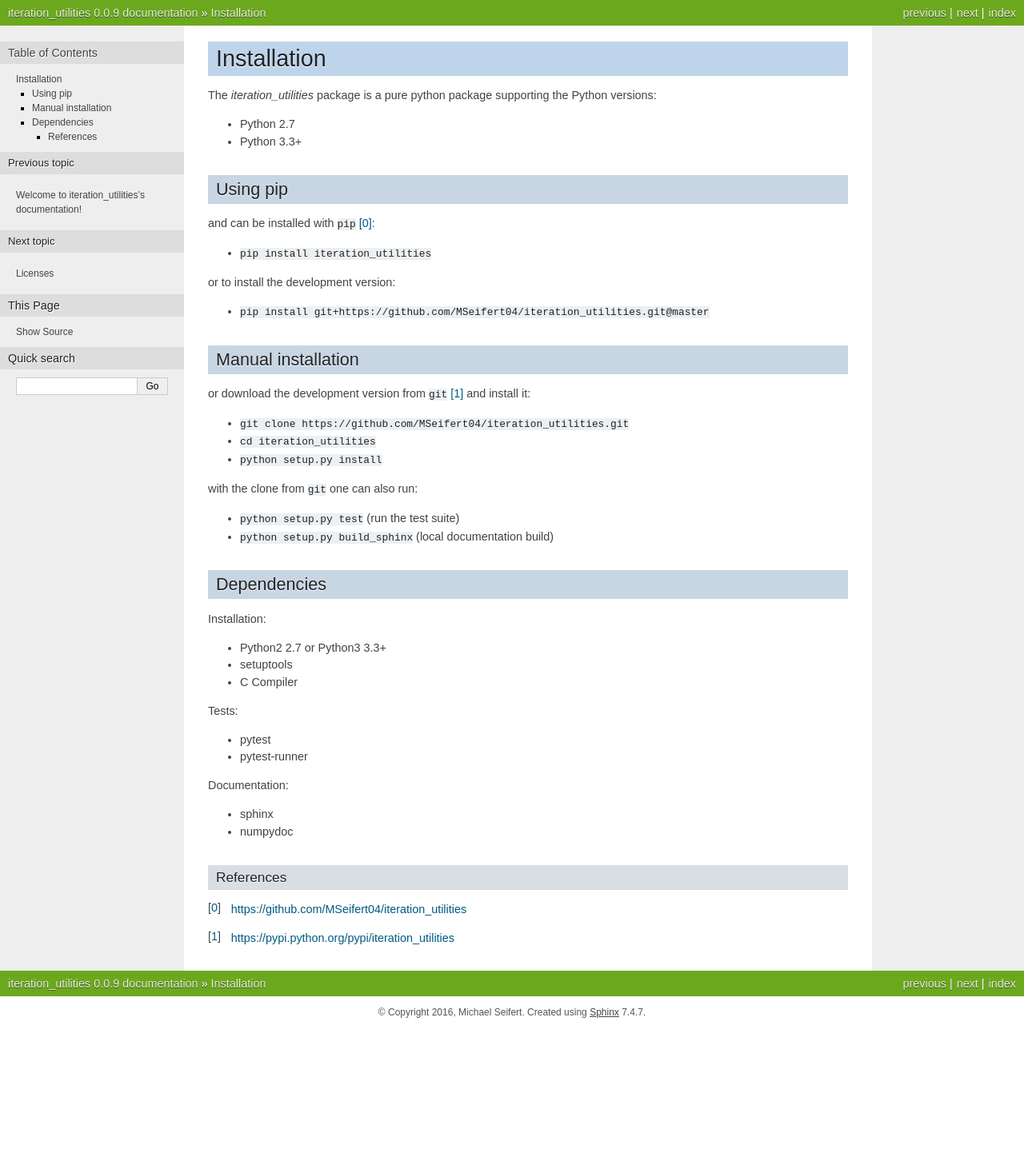
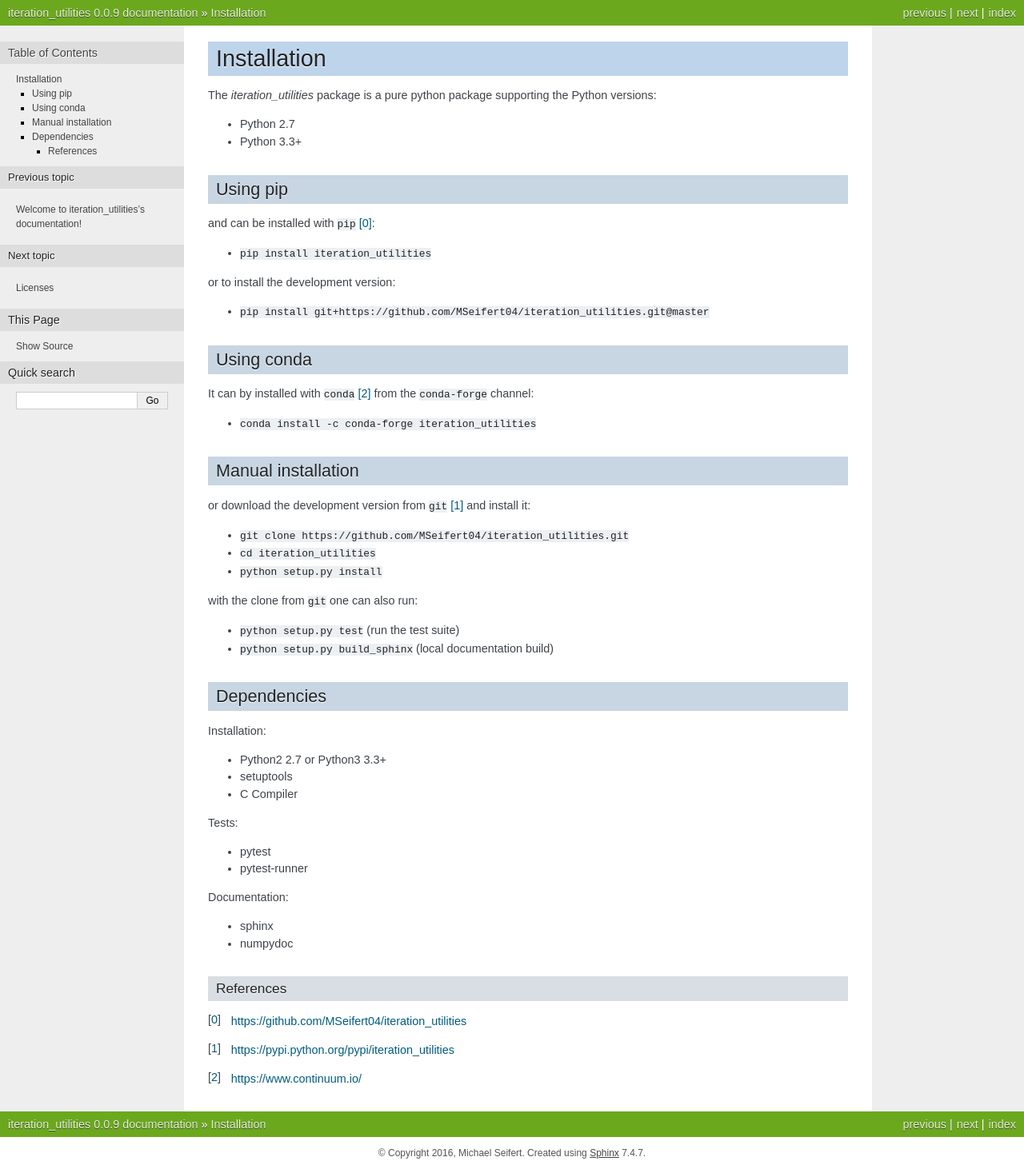
Before and after one commit to MSeifert04/iteration_utilities, a Sphinx documentation site: the page built from docs/installation.rst, in a window 1280 px wide. Shown: the whole page at 80% size. Built offline with Sphinx 7.4.7, drawn with Linux system fonts in a browser that asks for light colours; before the commit the page ends 1286 px from its top, so only the background shows below that.

Commit message:
Update readme to include conda-forge-feedstock. Also add section to installation docs [skip ci]

```diff
--- a/README.rst
+++ b/README.rst
@@ -2,7 +2,7 @@ Iteration utilities
 -------------------
 
 Includes the itertools recipes from the python homepage as well as other
-iteration based functions.
+iteration based functionality.
 
 .. image:: https://img.shields.io/pypi/pyversions/iteration_utilities.svg
    :target: https://www.python.org/
@@ -31,6 +31,10 @@ Downloads
    :target: https://github.com/MSeifert04/iteration_utilities/releases
    :alt: GitHub Project
 
+.. image:: https://anaconda.org/conda-forge/iteration_utilities/badges/version.svg
+   :target: https://anaconda.org/conda-forge/iteration_utilities
+   :alt: Anaconda-Server Badge
+
 
 Test status
 ^^^^^^^^^^^
--- a/docs/installation.rst
+++ b/docs/installation.rst
@@ -19,6 +19,15 @@ and can be installed with ``pip`` [0]_:
 or to install the development version:
 
 - ``pip install git+https://github.com/MSeifert04/iteration_utilities.git@master``
+
+
+Using conda
+^^^^^^^^^^^
+
+It can by installed with ``conda`` [2]_ from the ``conda-forge`` channel:
+
+- ``conda install -c conda-forge iteration_utilities``
+
 
 Manual installation
 ^^^^^^^^^^^^^^^^^^^
@@ -61,3 +70,4 @@ References
 
 .. [0] https://github.com/MSeifert04/iteration_utilities
 .. [1] https://pypi.python.org/pypi/iteration_utilities
+.. [2] https://www.continuum.io/
```
